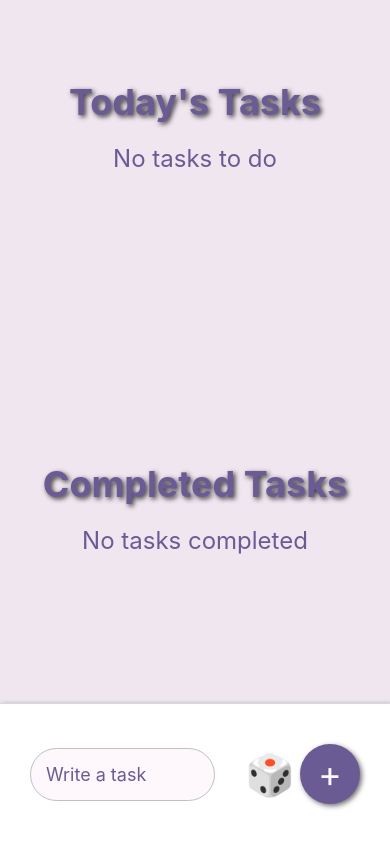
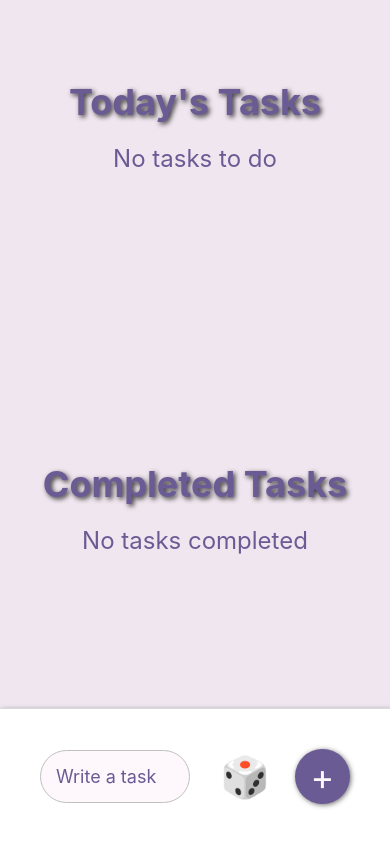
Before and after one commit to spacegray/RN-To-Do-List, a React Native app: screen / in a window 390 px wide. Built offline with nearby package versions, Linux system fonts and the light colour scheme.

Commit message:
working, styling needs work

```diff
--- a/App.js
+++ b/App.js
@@ -171,10 +171,10 @@ const styles = StyleSheet.create({
     bottom: 0,
     width: "100%",
     flexDirection: "row",
-    justifyContent: "space-between",
+    justifyContent: "space-around",
     alignItems: "center",
     paddingVertical: 40,
-    paddingHorizontal: 30,
+    paddingHorizontal: 40,
     borderTopWidth: 1,
     borderTopColor: "#D7DBDD",
     backgroundColor: "#fff",
@@ -197,14 +197,15 @@ const styles = StyleSheet.create({
     color: "#6B5B95",
   },
   addWrapper: {
-    width: 60,
-    height: 60,
+    width: 55,
+    height: 55,
+    marginLeft: 20,
     backgroundColor: "#6B5B95",
     borderRadius: 50,
     justifyContent: "center",
     alignItems: "center",
     shadowColor: "#333",
-    shadowOffset: { width: 2, height: 2 },
+    shadowOffset: { width: 1, height: 1 },
     shadowOpacity: 0.7,
     shadowRadius: 5,
     elevation: 5,
--- a/components/Task.js
+++ b/components/Task.js
@@ -15,7 +15,7 @@ const Task = (props) => {
 
 const styles = StyleSheet.create({
   item: {
-    backgroundColor: "#FEF8FC",
+    backgroundColor: "red",
     padding: 15,
     borderRadius: 10,
     flexDirection: "row",
```
